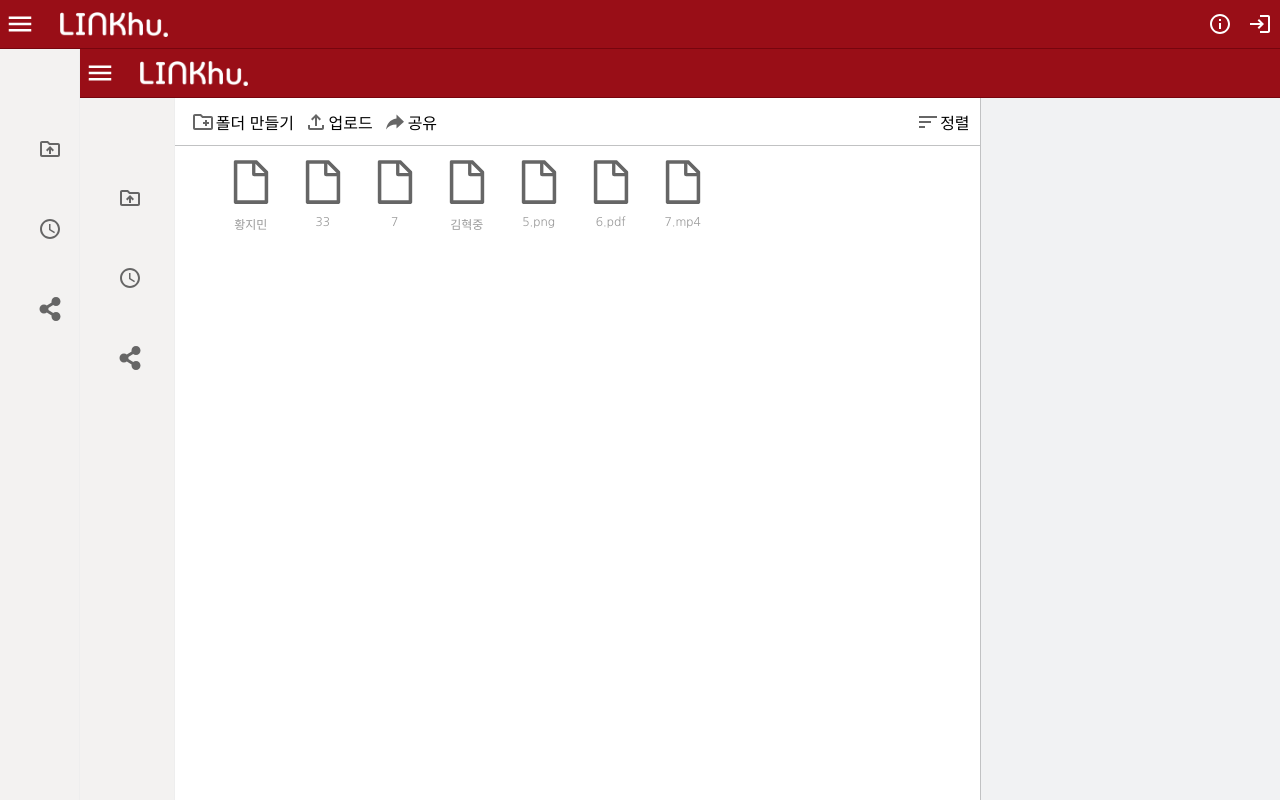
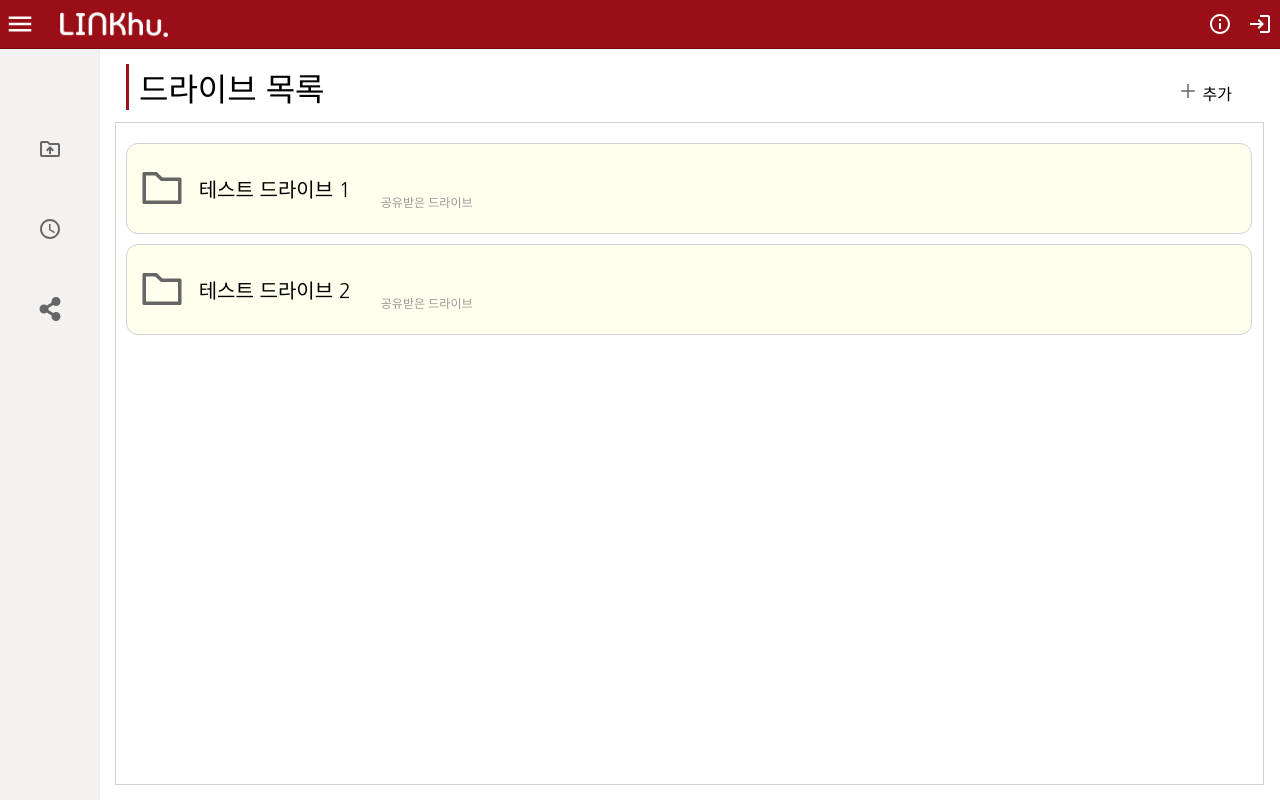
Before and after one commit to khu-2022-mid-cc-c/frontend, a React (Create React App) app: page /drives in a window 1280 px wide. Built offline with nearby package versions, Linux system fonts and the light colour scheme.

Commit message:
Implement drive list page

```diff
--- a/package.json
+++ b/package.json
@@ -13,13 +13,14 @@
         "react-cookie": "^4.1.1",
         "react-dom": "^18.0.0",
         "react-icons": "^4.4.0",
+        "react-modal": "^3.15.1",
         "react-router-dom": "^6.3.0",
         "react-scripts": "5.0.0",
         "react-transition-group": "^4.4.2",
         "web-vitals": "^2.1.4"
     },
     "scripts": {
-    "start": "set PORT=3002 && react-scripts start",
+        "start": "set PORT=3000 && react-scripts start",
         "build": "react-scripts build",
         "test": "react-scripts test",
         "eject": "react-scripts eject"
--- a/src/App.js
+++ b/src/App.js
@@ -1,9 +1,14 @@
-import { BrowserRouter as Router, Route, Routes } from "react-router-dom";
+import {
+    BrowserRouter as Router,
+    Route,
+    Routes,
+    Navigate,
+} from "react-router-dom";
 
-import Layout from "./components/layout/layout";
 import FileManager from "./components/filemanager/fileManager";
 import AuthForm from "./components/auth/main";
 import ShareDrive from "./components/share/main";
+import DriveList from "./components/driveList/driveList";
 
 import "./App.css";
 
@@ -11,14 +16,15 @@ function App() {
     return (
         <Router>
             <Routes>
-                <Route path="/:driveId" element={
-                    <Layout>
-                        <FileManager />
-                    </Layout>
-                }/>
-                <Route path="/login" element={<AuthForm type={"LOGIN"}/>} />
-                <Route path="/register" element={<AuthForm type={"REGISTER"}/>} />
-                <Route path="/share/:id" element={<ShareDrive/>} />
+                <Route path="/drive/:driveId" element={<FileManager />} />
+                <Route path="/drives" element={<DriveList />} />
+                <Route path="/login" element={<AuthForm type={"LOGIN"} />} />
+                <Route
+                    path="/register"
+                    element={<AuthForm type={"REGISTER"} />}
+                />
+                <Route path="/share/:id" element={<ShareDrive />} />
+                <Route path="/" element={<Navigate to="/drive/asd" />}></Route>
             </Routes>
         </Router>
     );
--- /dev/null
+++ b/src/components/driveList/driveItem.js
@@ -0,0 +1,25 @@
+import { IconContext } from "react-icons";
+import { AiOutlineFolder } from "react-icons/ai";
+
+function DriveItem(props) {
+    return (
+        <div
+            className={`driveItem ${props.own ? "own" : "shared"}`}
+            onClick={() => {
+                window.location.href = `/drive/${props.drive.id}`;
+            }}
+        >
+            <IconContext.Provider value={{ size: "50px", color: "#666666" }}>
+                <AiOutlineFolder />
+            </IconContext.Provider>
+            <div className="driveTxt">
+                <p className="driveName">{props.drive.name}</p>
+                <p className="driveDesc">
+                    {props.own ? "보유 드라이브" : "공유받은 드라이브"}
+                </p>
+            </div>
+        </div>
+    );
+}
+
+export default DriveItem;
--- /dev/null
+++ b/src/components/driveList/driveList.css
@@ -0,0 +1,105 @@
+.driveList {
+    height: 96%;
+    display: flex;
+    flex-direction: column;
+    padding: 15px;
+}
+
+.driveListAbove {
+    width: 98%;
+    display: flex;
+    align-items: flex-end;
+    justify-content: space-between;
+}
+
+.driveListAbove .driveListTitle {
+    margin-left: 1%;
+    padding-left: 10px;
+    font-size: 32px;
+    border-left: 3px solid #990e17;
+}
+
+.driveListAbove .driveListAdd {
+    display: flex;
+    justify-content: space-between;
+    font-size: 16px;
+}
+
+.driveListAbove .driveListAdd {
+    display: flex;
+    justify-content: space-between;
+    font-size: 16px;
+    border-radius: 10px;
+    padding: 5px;
+    padding-right: 10px;
+    cursor: pointer;
+}
+
+.driveListAbove .driveListAdd:hover {
+    background-color: #f1f2f3;
+}
+.driveListAbove .driveListAdd:active {
+    background-color: #e1e2e3;
+}
+
+.drives {
+    display: flex;
+    flex-direction: column;
+    border: #d1d2d3 solid 1px;
+    width: 98%;
+    height: 100%;
+    margin-top: 1%;
+    padding: 10px;
+    overflow-y: scroll;
+}
+
+.driveItem {
+    width: 98%;
+    cursor: pointer;
+    display: flex;
+    align-items: center;
+    border: #d1d2d3 solid 1px;
+    padding: 10px;
+    margin-top: 10px;
+    border-radius: 12px;
+}
+
+.driveTxt {
+    display: flex;
+    align-items: flex-end;
+}
+
+.driveTxt .driveName {
+    margin-left: 12px;
+    font-size: 20px;
+}
+
+.driveTxt .driveDesc {
+    margin-left: 30px;
+    font-size: 12px;
+    color: #999999;
+}
+
+.driveItem.own {
+    background-color: #eeffff;
+}
+
+.driveItem.own:hover {
+    background-color: #ddffff;
+}
+
+.driveItem.own:active {
+    background-color: #ccffff;
+}
+
+.driveItem.shared {
+    background-color: #ffffee;
+}
+
+.driveItem.shared:hover {
+    background-color: #ffffdd;
+}
+
+.driveItem.shared:active {
+    background-color: #ffffbb;
+}
--- /dev/null
+++ b/src/components/driveList/driveList.js
@@ -0,0 +1,79 @@
+import { useEffect, useState } from "react";
+// import axios from "axios";
+import { IconContext } from "react-icons";
+import { AiOutlinePlus } from "react-icons/ai";
+
+import Layout from "../layout/layout";
+import Modal from "../modal/modal";
+
+import DriveItem from "./driveItem";
+import NewDrive from "./newDrive";
+import "./driveList.css";
+
+function DriveList(props) {
+    const [drives, setDrives] = useState([]);
+    const [showModal, setShowModal] = useState(false);
+
+    useEffect(() => {
+        // axios(config).then((res) => {setDrives(res.data)})
+        setTimeout(() => {
+            setDrives([
+                {
+                    id: "drive_id",
+                    name: "테스트 드라이브 1",
+                    is_owner: true,
+                },
+                {
+                    id: "drive_id_2",
+                    name: "테스트 드라이브 2",
+                    is_owner: false,
+                },
+            ]);
+        }, 1000);
+    }, []);
+
+    return (
+        <>
+            <Layout>
+                <div className="driveList">
+                    <div className="driveListAbove">
+                        <span className="driveListTitle">드라이브 목록</span>
+                        <span
+                            className="driveListAdd"
+                            onClick={() => {
+                                setShowModal(true);
+                            }}
+                        >
+                            <IconContext.Provider
+                                value={{ size: "20px", color: "#666666" }}
+                            >
+                                <AiOutlinePlus />
+                            </IconContext.Provider>
+                            &nbsp;추가
+                        </span>
+                    </div>
+                    <div className="drives">
+                        {drives.map((v) => (
+                            <DriveItem drive={v} own={false} />
+                        ))}
+                    </div>
+                </div>
+            </Layout>
+            <Modal
+                isOpen={showModal}
+                close={() => {
+                    setShowModal(false);
+                }}
+                size={"medium"}
+            >
+                <NewDrive
+                    close={() => {
+                        setShowModal(false);
+                    }}
+                />
+            </Modal>
+        </>
+    );
+}
+
+export default DriveList;
--- /dev/null
+++ b/src/components/driveList/newDrive.js
@@ -0,0 +1,39 @@
+import { useState } from "react";
+
+function NewDrive(props) {
+    const [driveName, setDriveName] = useState("");
+
+    const newDrive = () => {
+        const data = "name=" + driveName;
+
+        const xhr = new XMLHttpRequest();
+        xhr.withCredentials = true;
+
+        xhr.readystatechange = (e) => {
+            if (xhr.readyState === xhr.DONE)
+                if (xhr.status === 200 || xhr.status === 201); // do something
+        };
+
+        xhr.open("POST", `https://linkhu.which.menu/api/drive/manage/create`);
+
+        xhr.send(data);
+    };
+
+    return (
+        <div className="apiModalContents makeFolderModal">
+            <h2>드라이브 생성</h2>
+            <input
+                placeholder="드라이브 이름 입력"
+                value={driveName}
+                onChange={(e) => {
+                    setDriveName(e.target.value);
+                }}
+            />
+            <div className="modalBtnZone">
+                <button onClick={newDrive}>생성</button>
+            </div>
+        </div>
+    );
+}
+
+export default NewDrive;
--- a/src/components/share/main.jsx
+++ b/src/components/share/main.jsx
@@ -1,14 +1,13 @@
-import Navbar from "../layout/nav/navbar";
+import Layout from "../layout/layout";
 import BackImg from "./backImg";
 
 import "./share.css";
 
-export default function Main()
-{
-    return(
+export default function Main() {
+    return (
         <>
-            <Navbar/>
-            <BackImg/>
+            <Layout />
+            <BackImg />
         </>
     );
 }
```
Lines whose indentation alone changed are shown as unchanged.
